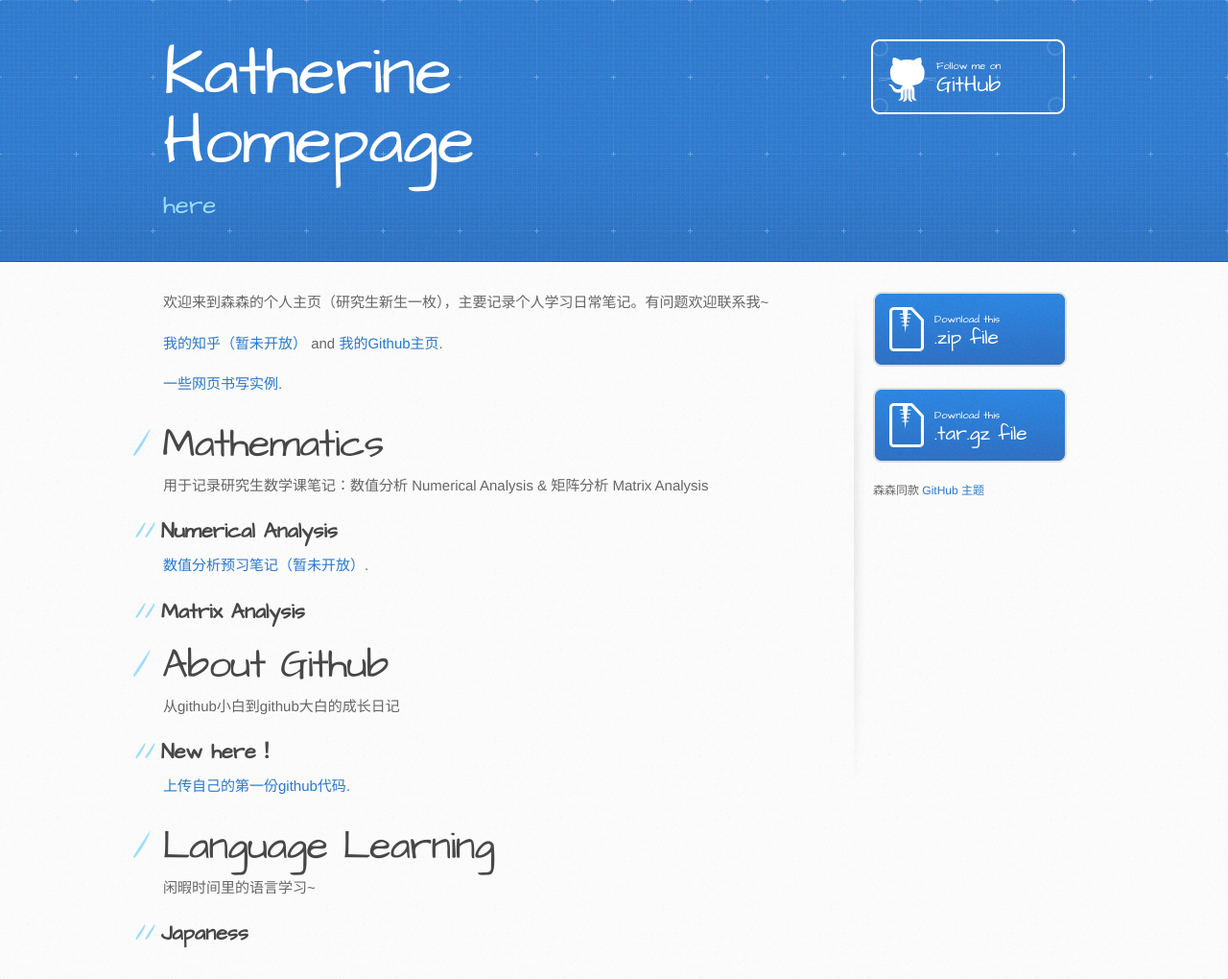
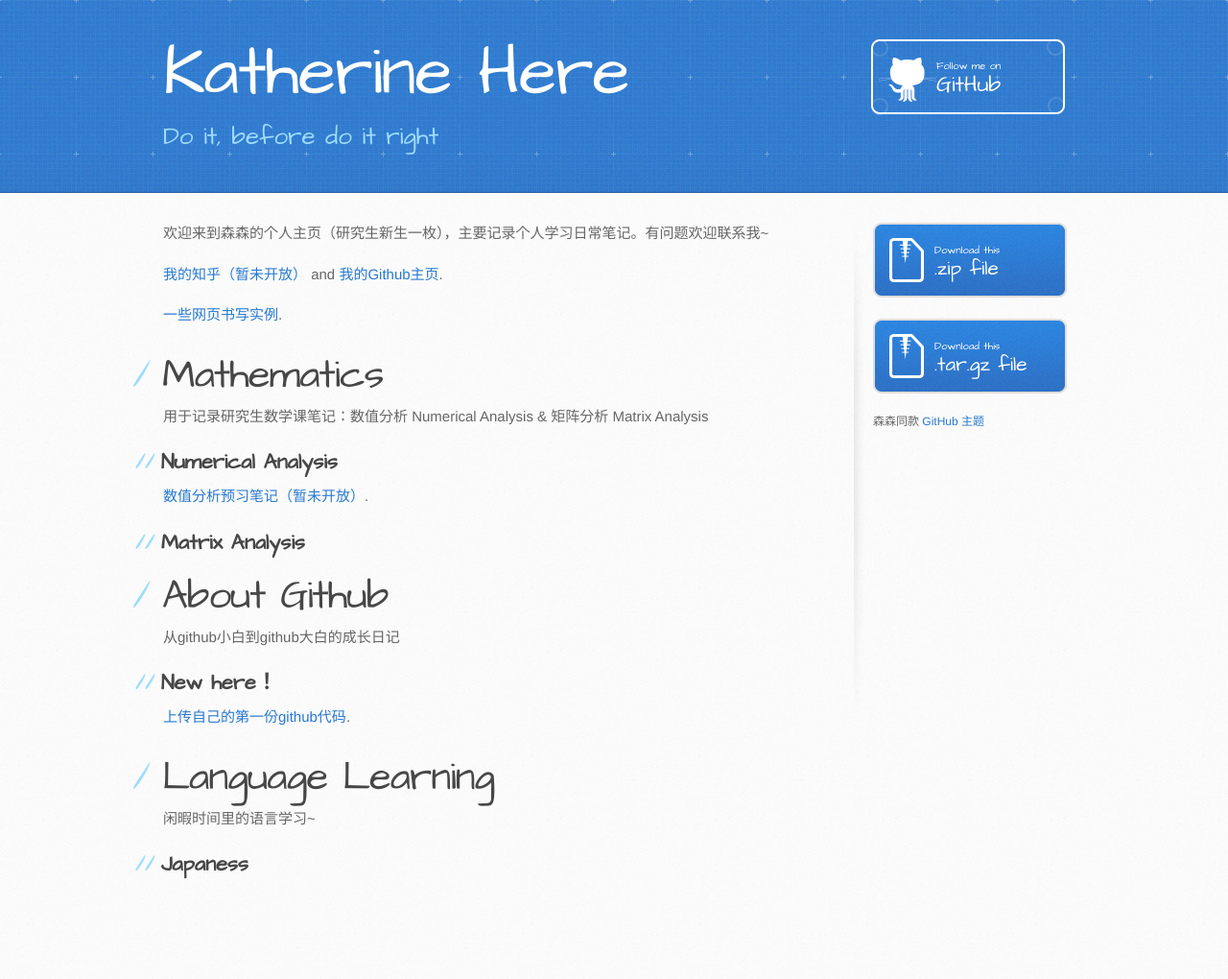
Before and after one commit to Katherine-Kkk/Katherine-Kkk.github.io, a Jekyll site: the page built from index.md, in a window 1280 px wide. Shown: the whole page at 96% size. Built offline with Jekyll 4.4.1, drawn with Linux system fonts in a browser that asks for light colours; after the commit the page ends 948 px from its top, so only the background shows below that.

Commit message:
Update _config.yml

```diff
--- a/_config.yml
+++ b/_config.yml
@@ -1,5 +1,5 @@
-title: Katherine Homepage
-description: here
+title: Katherine Here
+description: Do it, before do it right
 show_downloads: True
 google_analytics:
 theme: jekyll-theme-architect
```
